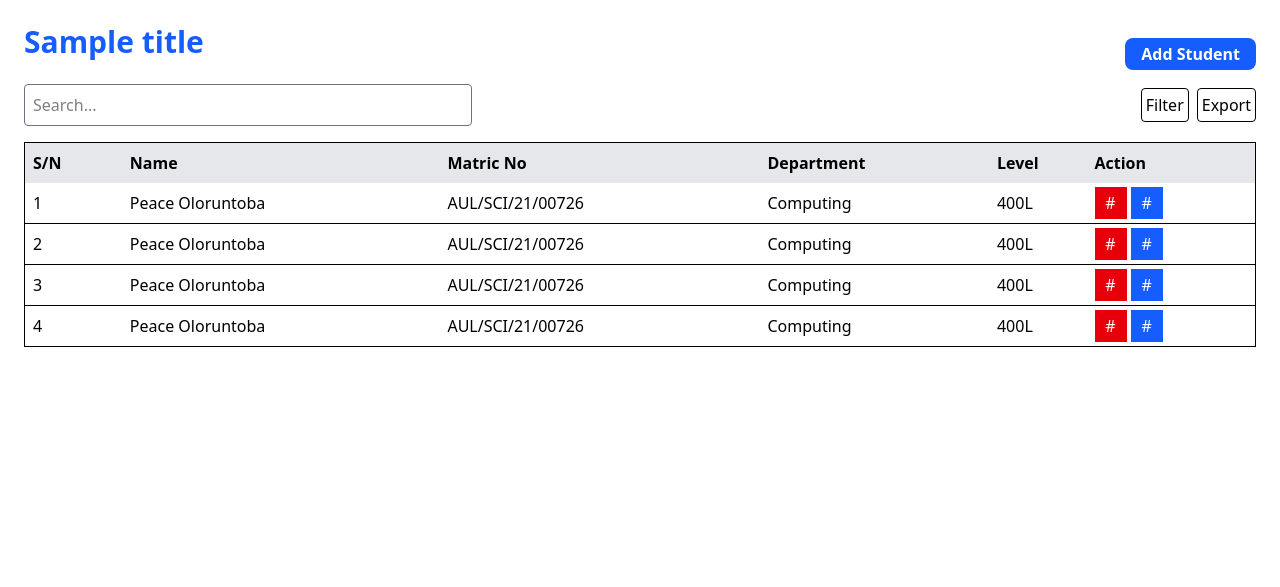
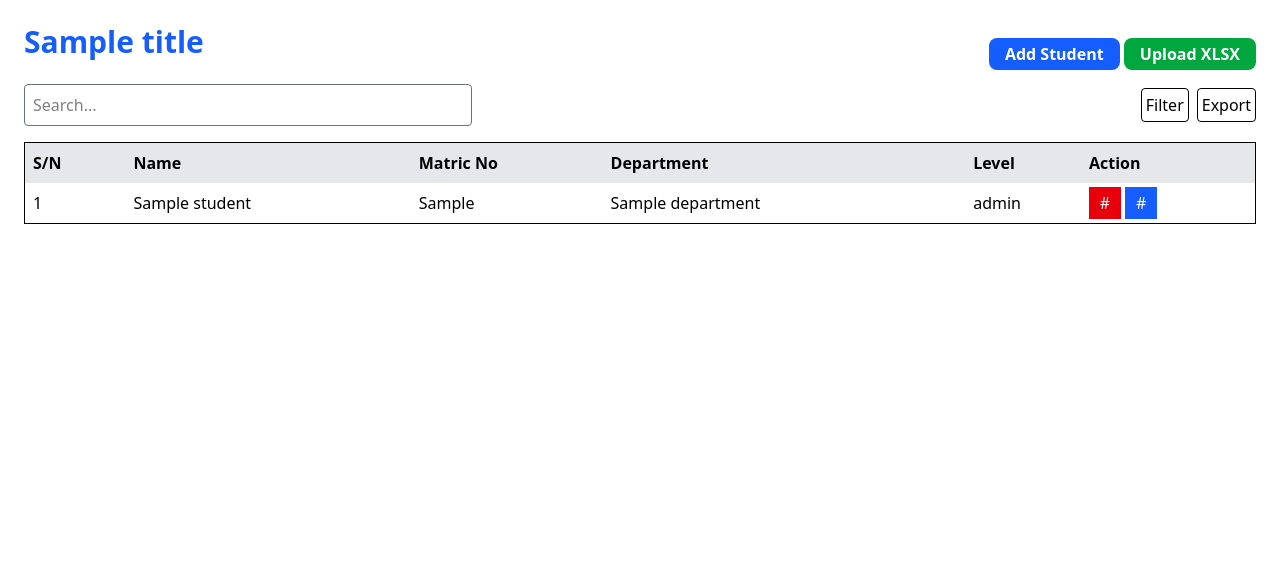
Before and after one commit to PeaceOloruntoba/ddd-eureka, a Flask app: template templates/students.html in a window 1280 px wide. Shown: the part 48-635 px from the top of the page. Run offline with Flask 3, Linux system fonts and the light colour scheme; the template is opened without the code that fills it: most values are stand-ins (such as "Sample title", 1, 10 or a date in 2020).

Commit message:
Update students.html

```diff
--- a/templates/students.html
+++ b/templates/students.html
@@ -1,23 +1,35 @@
-{% extends "base.html" %} {% block content %}
+{% extends "base.html" %}
+{% block content %}
 <div class="p-6 w-screen">
   <div class="flex items-center justify-between">
     <h1 class="text-3xl font-bold text-blue-600 pb-6">{{ title }}</h1>
-    <button
-      class="bg-blue-600 px-4 py-1 text-white font-semibold rounded-lg"
-    >
-      Add Student
-    </button>
+    <div>
+      <button class="bg-blue-600 px-4 py-1 text-white font-semibold rounded-lg" onclick="document.getElementById('addStudent').classList.remove('hidden')">Add Student</button>
+      <button class="bg-green-600 px-4 py-1 text-white font-semibold rounded-lg" onclick="document.getElementById('uploadXlsx').classList.remove('hidden')">Upload XLSX</button>
+    </div>
+  </div>
+  <div id="addStudent" class="hidden mb-4">
+    <form action="/students" method="POST" enctype="multipart/form-data" class="flex flex-col gap-3">
+      <input type="text" name="name" placeholder="Name" class="border p-2 rounded">
+      <input type="text" name="matric_no" placeholder="Matric No" class="border p-2 rounded">
+      <input type="text" name="department" placeholder="Department" class="border p-2 rounded">
+      <input type="text" name="level" placeholder="Level" class="border p-2 rounded">
+      <input type="file" name="face_image" accept="image/*" class="border p-2 rounded">
+      <button type="submit" class="bg-blue-600 text-white py-2 rounded">Submit</button>
+    </form>
+  </div>
+  <div id="uploadXlsx" class="hidden mb-4">
+    <form action="/students" method="POST" enctype="multipart/form-data" class="flex flex-col gap-3">
+      <input type="file" name="file" accept=".xlsx" class="border p-2 rounded">
+      <button type="submit" class="bg-green-600 text-white py-2 rounded">Upload</button>
+    </form>
   </div>
   <div class="w-full flex flex-col items-center justify-center gap-4">
     <div class="flex items-center justify-between w-full">
-      <input
-        type="search"
-        placeholder="Search..."
-        class="w-md bg-transparent border border-gray-500 focus:outline-none p-2 rounded"
-      />
+      <input type="search" placeholder="Search..." class="w-md bg-transparent border border-gray-500 focus:outline-none p-2 rounded">
       <div class="flex items-center gap-2 text-md">
         <button class="border border-black p-1 rounded">Filter</button>
-        <button class="border border-black p-1 rounded">Export</button>
+        <button class="border border-black p-1 rounded" onclick="window.location.href='/generate_report/COURSE_CODE'">Export</button>
       </div>
     </div>
     <table class="w-full rounded-xl border">
@@ -31,53 +43,33 @@
           <th>Action</th>
         </tr>
       </thead>
-      <tbody class="">
+      <tbody>
+        {% for student_id, student in students.items() %}
         <tr class="border-b py-4">
-          <td class="p-2">1</td>
-          <td>Peace Oloruntoba</td>
-          <td>AUL/SCI/21/00726</td>
-          <td>Computing</td>
-          <td>400L</td>
+          <td class="p-2">{{ loop.index }}</td>
+          <td>{{ student.name }}</td>
+          <td>{{ student.matric_no }}</td>
+          <td>{{ student.department }}</td>
+          <td>{{ student.level }}</td>
           <td>
-            <button class="bg-red-600 text-white w-8 h-8">#</button>
-            <button class="bg-blue-600 text-white w-8 h-8">#</button>
+            <button class="bg-red-600 text-white w-8 h-8" onclick="deleteStudent('{{ student_id }}')">#</button>
+            <button class="bg-blue-600 text-white w-8 h-8" onclick="editStudent('{{ student_id }}')">#</button>
           </td>
         </tr>
-        <tr class="border-b py-4">
-          <td class="p-2">2</td>
-          <td>Peace Oloruntoba</td>
-          <td>AUL/SCI/21/00726</td>
-          <td>Computing</td>
-          <td>400L</td>
-          <td>
-            <button class="bg-red-600 text-white w-8 h-8">#</button>
-            <button class="bg-blue-600 text-white w-8 h-8">#</button>
-          </td>
-        </tr>
-        <tr class="border-b py-4">
-          <td class="p-2">3</td>
-          <td>Peace Oloruntoba</td>
-          <td>AUL/SCI/21/00726</td>
-          <td>Computing</td>
-          <td>400L</td>
-          <td>
-            <button class="bg-red-600 text-white w-8 h-8">#</button>
-            <button class="bg-blue-600 text-white w-8 h-8">#</button>
-          </td>
-        </tr>
-        <tr class="border-b py-4">
-          <td class="p-2">4</td>
-          <td>Peace Oloruntoba</td>
-          <td>AUL/SCI/21/00726</td>
-          <td>Computing</td>
-          <td>400L</td>
-          <td>
-            <button class="bg-red-600 text-white w-8 h-8">#</button>
-            <button class="bg-blue-600 text-white w-8 h-8">#</button>
-          </td>
-        </tr>
+        {% endfor %}
       </tbody>
     </table>
   </div>
 </div>
+<script>
+  function deleteStudent(student_id) {
+    if (confirm("Are you sure you want to delete this student?")) {
+      fetch(`/students/${student_id}`, { method: "DELETE" })
+        .then(() => location.reload());
+    }
+  }
+  function editStudent(student_id) {
+    // Implement edit functionality if needed
+  }
+</script>
 {% endblock %}
```
